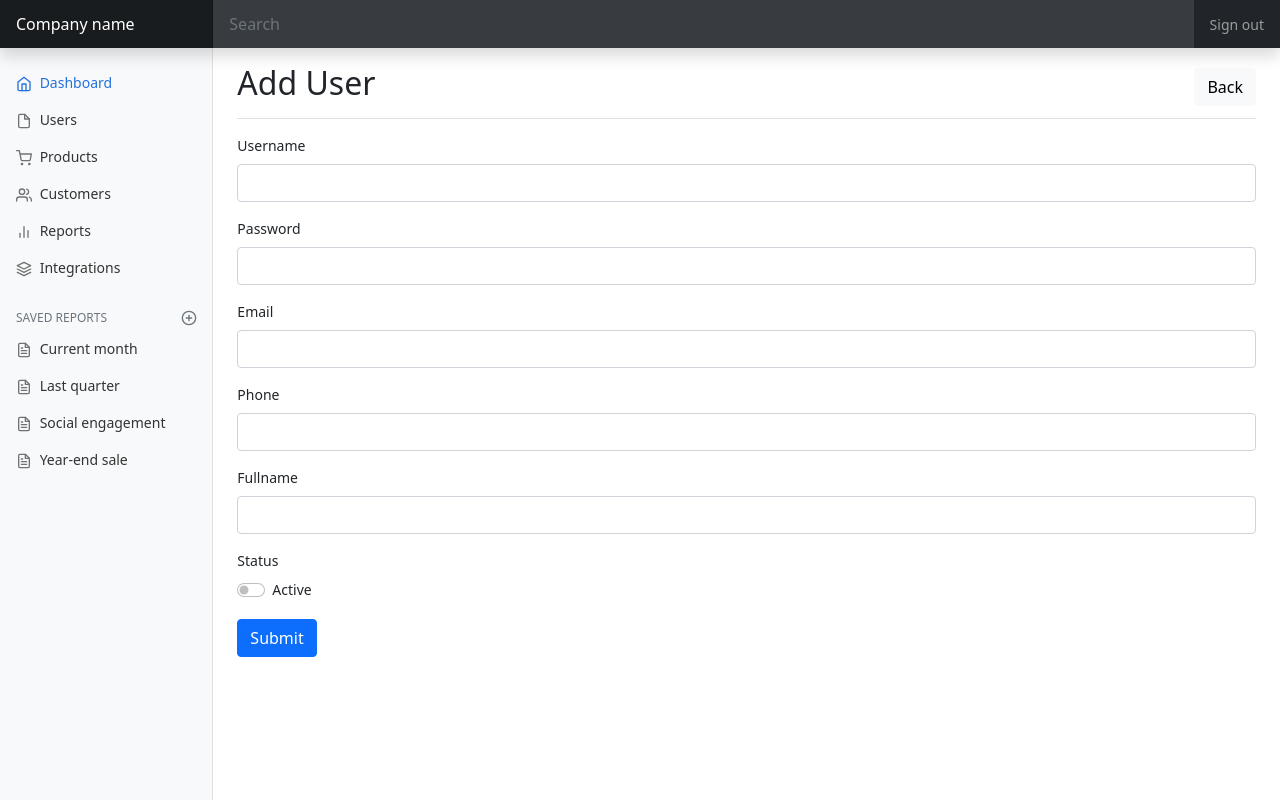
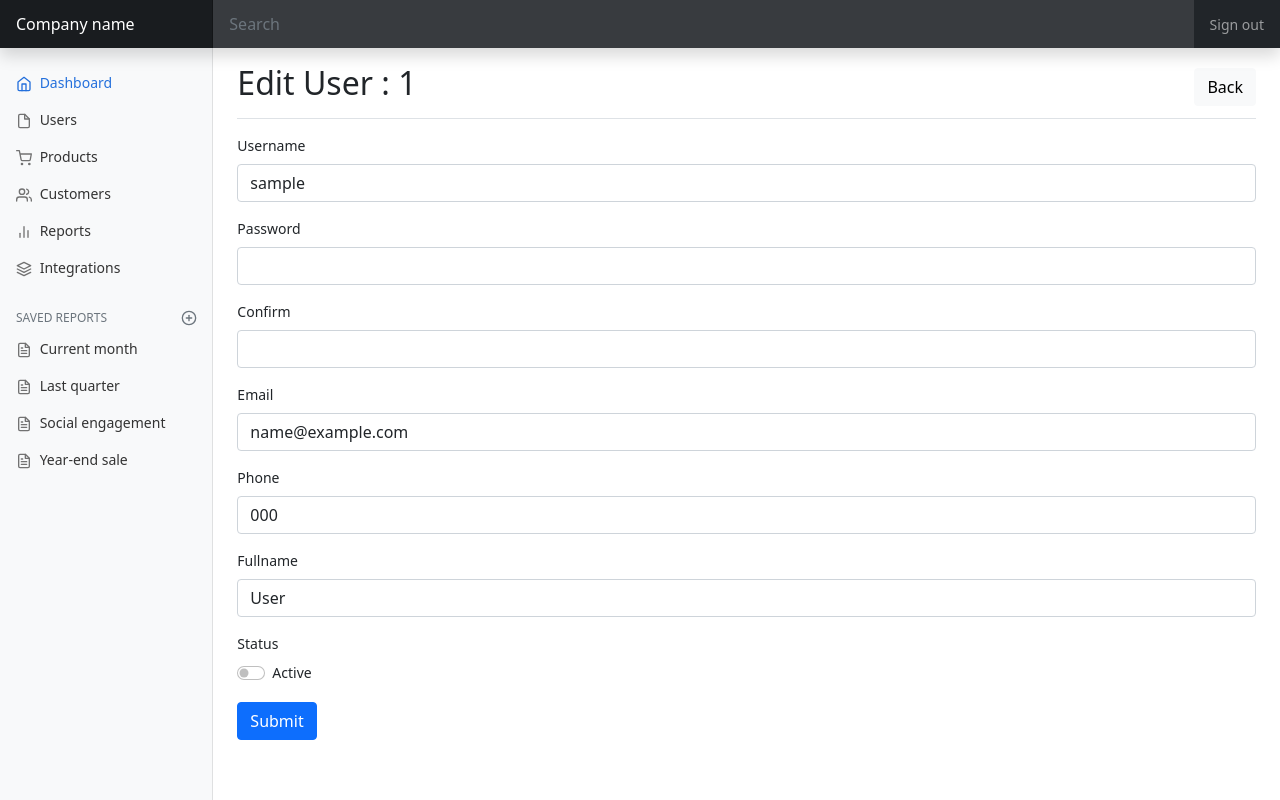
Before and after one commit to ashwanik88/training_aug_2021, a PHP site: page /admin/user-form.php?user_id=1 in a window 1280 px wide. Run offline with PHP 8.4, Linux system fonts and the light colour scheme; the visitor is signed in with stand-in values (Sample User, id 1); tables that the repository leaves empty or names only in its code hold one stand-in row (values such as "Sample post").

Commit message:
Confrm password, username already exists & edit form

```diff
--- a/admin/includes/connection.php
+++ b/admin/includes/connection.php
@@ -1,5 +1,5 @@
 <?php
-
+global $con;
 $con = mysqli_connect(DB_HOST, DB_USER, DB_PASS, DB_NAME);
 if(!$con){
     echo 'Error: Database connection failed!';
--- a/admin/library/user-form_lib.php
+++ b/admin/library/user-form_lib.php
@@ -1,21 +1,91 @@
 <?php
 
 checkAdminLogin();
+
 $document_title = 'Add User';
 
+$username = '';
+$email = '';
+$phone = '';
+$fullname = '';
+$status = 0;
+
+
+if(isset($_GET['user_id']) && !empty($_GET['user_id'])){
+    $user_id = $_GET['user_id'];
+    $document_title = 'Edit User : ' . $user_id;
+    $user_data = getUser($user_id);
+    if($user_data){
+    $username = $user_data['username'];
+    $email = $user_data['email'];
+    $phone = $user_data['phone'];
+    $fullname = $user_data['fullname'];
+    $status = $user_data['status'];
+    }else{
+        addAlert('danger', 'User ID not found!');
+        redirect('users.php');
+    }
+}
+
 if($_POST){
-    if(isset($_POST['username']) && !empty($_POST['username']) && isset($_POST['password']) && !empty($_POST['password']) && isset($_POST['fullname']) && !empty($_POST['fullname'])){
+    if(isset($_POST['username']) && !empty($_POST['username']) && isset($_POST['fullname']) && !empty($_POST['fullname'])){
         $username = $_POST['username'];
         $password = $_POST['password'];
+        $confirm = $_POST['confirm'];
         $email = $_POST['email'];
         $phone = $_POST['phone'];
         $fullname = $_POST['fullname'];
         $status = (isset($_POST['status']))?1:0;
-        $sql = "INSERT users SET username='". $username ."', password='". $password ."', email='". $email ."', phone='". $phone ."', fullname='". $fullname ."', status='". (int)$status ."', date_added=NOW()";
-        mysqli_query($con, $sql);
-        addAlert('success', 'User added successfully!');
-        redirect('users.php');
+
+        // if(!alreadyExist($con, $username)){
+        if(!alreadyExist($username)){
+            if($confirm == $password){
+
+                $sql = "INSERT users SET username='". $username ."', password='". md5($password) ."', email='". $email ."', phone='". $phone ."', fullname='". $fullname ."', status='". (int)$status ."', date_added=NOW()";
+                mysqli_query($con, $sql);
+                addAlert('success', 'User added successfully!');
+                redirect('users.php');
+
+            }else{
+                addAlert('danger', 'Confirm password not matched!');
+            }
+        }else{
+            addAlert('danger', 'Username already exists!');
+        }
+
     }else{
         addAlert('danger', 'Incomplete form data!');
     }
 }
+
+// function alreadyExist($con, $username){  // without global
+function alreadyExist($username){
+    global $con;
+    $sql = "SELECT * FROM users WHERE username='". $username ."'";
+    $rs = mysqli_query($con, $sql);
+
+    if(mysqli_num_rows($rs)){
+        return true;
+    }
+    return false;
+}
+
+function getUser($user_id){
+    global $con;
+    $sql = "SELECT * FROM users WHERE user_id='". (int)$user_id ."'";
+    $rs = mysqli_query($con, $sql);
+    $rec = array();
+    if(mysqli_num_rows($rs)){
+        $rec = mysqli_fetch_assoc($rs);
+    }
+
+    return $rec;
+}
+
+/*
+0) password visible option
+1) Update query after submit
+2) avoid empty password update
+3) Username already exists
+
+*/
--- a/admin/user-form.php
+++ b/admin/user-form.php
@@ -20,28 +20,32 @@ require_once('library/user-form_lib.php');
   <form action="" method="POST">
   <div class="mb-3">
     <label for="username" class="form-label">Username</label>
-    <input type="text" class="form-control" id="username" name="username">
+    <input type="text" class="form-control" id="username" name="username" value="<?php echo $username; ?>">
   </div>
   <div class="mb-3">
     <label for="password" class="form-label">Password</label>
     <input type="password" class="form-control" id="password" name="password">
   </div>
   <div class="mb-3">
+    <label for="confirm" class="form-label">Confirm</label>
+    <input type="password" class="form-control" id="confirm" name="confirm">
+  </div>
+  <div class="mb-3">
     <label for="email" class="form-label">Email</label>
-    <input type="email" class="form-control" id="email" name="email">
+    <input type="email" class="form-control" id="email" name="email" value="<?php echo $email; ?>">
   </div>
   <div class="mb-3">
     <label for="phone" class="form-label">Phone</label>
-    <input type="text" class="form-control" id="phone" name="phone">
+    <input type="text" class="form-control" id="phone" name="phone" value="<?php echo $phone; ?>">
   </div>
   <div class="mb-3">
     <label for="fullname" class="form-label">Fullname</label>
-    <input type="text" class="form-control" id="fullname" name="fullname">
+    <input type="text" class="form-control" id="fullname" name="fullname" value="<?php echo $fullname; ?>">
   </div>
   <div class="mb-3">
     <label for="status" class="form-label">Status</label>
     <div class="form-check form-switch">
-      <input class="form-check-input" type="checkbox" id="status" name="status">
+      <input class="form-check-input" type="checkbox" id="status" name="status" <?php echo ($status == 1)?'checked':''; ?>>
       <label class="form-check-label" for="status">Active</label>
     </div>
   </div>
--- a/admin/users.php
+++ b/admin/users.php
@@ -41,7 +41,7 @@ require_once('library/users_lib.php');
           <td><?php echo $data_user['fullname']; ?></td>
           <td><?php echo ($data_user['status'] == 1)?'Active':'Inactive'; ?></td>
           <td><?php echo changeDate($data_user['date_added']); ?></td>
-          <td>Edit</td>
+          <td><a href="user-form.php?user_id=<?php echo $data_user['user_id']; ?>">Edit</a></td>
         </tr>
         <?php } ?>
       <?php }else{ ?>
```
